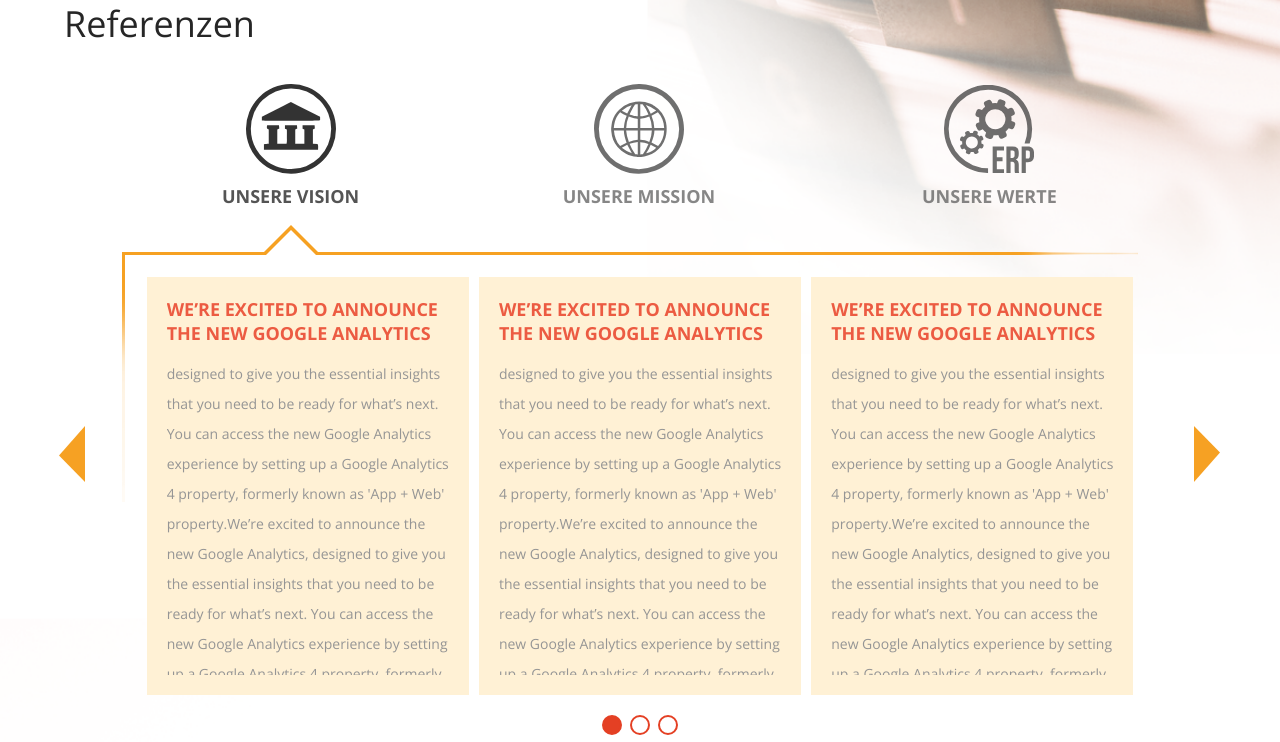
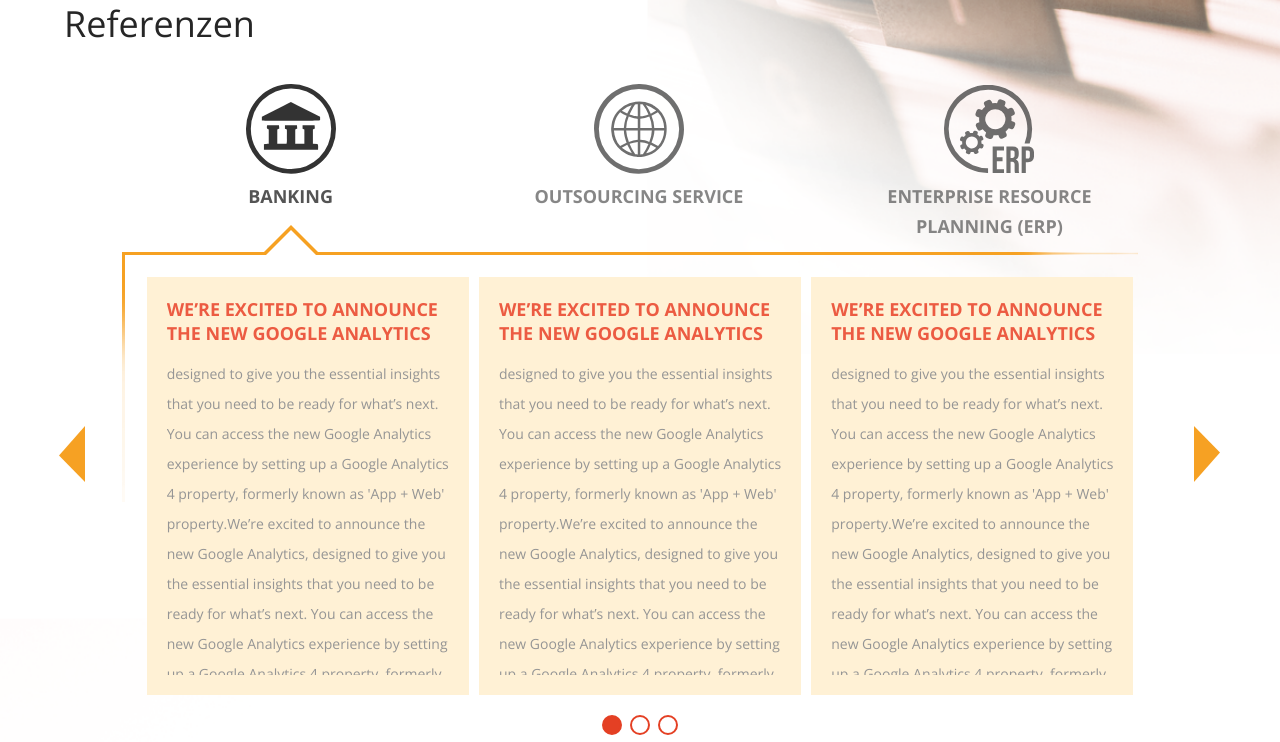
Before and after one commit to youfind4/helvetix, a PHP site: page / in a window 1280 px wide. Shown: the part 3198-3940 px from the top of the page. Run offline with PHP 8.4, Linux system fonts and the light colour scheme; some libraries are stand-ins or nearby versions.

Commit message:
Update index.php

```diff
--- a/index.php
+++ b/index.php
@@ -470,13 +470,13 @@
 			<div class="wrapper">
 				<ul class="tab-ul">
 					<li class="active" tab_head="ex_one">
-						<a>Unsere VISION</a>
+						<a>Banking</a>
 					</li>
 					<li tab_head="ex_two">
-						<a>Unsere Mission</a>
+						<a>Outsourcing Service</a>
 					</li>
 					<li tab_head="ex_three">
-						<a>Unsere Werte</a>
+						<a>Enterprise Resource Planning (ERP)</a>
 					</li>
 
 
```
